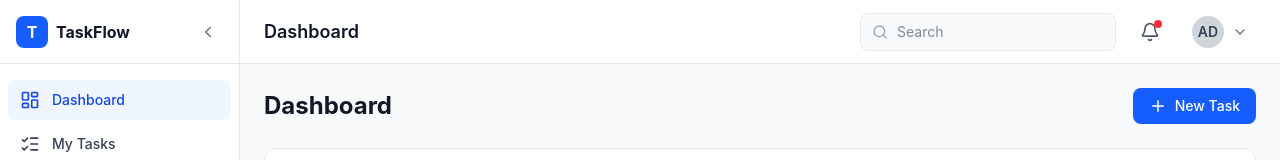
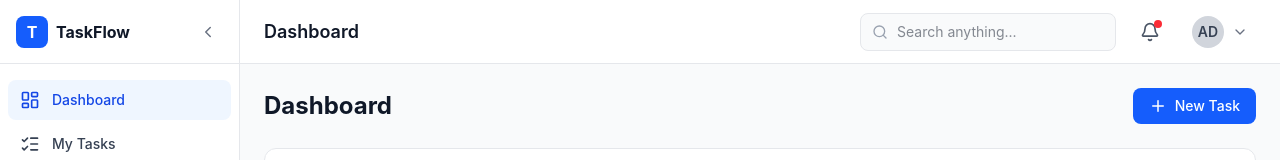
Before and after one commit to phurimart14/task-dashboard, a React (Vite) app: page / in a window 1280 px wide. Shown: the top 160 px of the page. Built offline with nearby package versions, Linux system fonts and the light colour scheme.

Commit message:
feat: add global smart search in header

```diff
--- a/src/components/layout/Header.tsx
+++ b/src/components/layout/Header.tsx
@@ -1,6 +1,10 @@
-import { Search, Bell, ChevronDown } from 'lucide-react';
+import { Search, Bell, ChevronDown, X } from "lucide-react";
+import { useTaskStore } from "../../store/useTaskStore";
 
 export default function Header() {
+  const globalSearch = useTaskStore((state) => state.globalSearch);
+  const setGlobalSearch = useTaskStore((state) => state.setGlobalSearch);
+
   return (
     <header className="h-16 bg-white border-b border-gray-200 flex items-center justify-between px-6">
       {/* Page Title */}
@@ -16,9 +20,20 @@ export default function Header() {
           />
           <input
             type="text"
-            placeholder="Search"
-            className="pl-9 pr-4 py-2 text-sm bg-gray-50 border border-gray-200 rounded-lg w-64 focus:outline-none focus:ring-2 focus:ring-blue-500 focus:border-transparent"
+            placeholder="Search anything..."
+            value={globalSearch}
+            onChange={(e) => setGlobalSearch(e.target.value)}
+            className="pl-9 pr-9 py-2 text-sm bg-gray-50 border border-gray-200 rounded-lg w-64 focus:outline-none focus:ring-2 focus:ring-blue-500 focus:border-transparent"
           />
+          {globalSearch && (
+            <button
+              onClick={() => setGlobalSearch("")}
+              className="absolute right-2 top-1/2 -translate-y-1/2 p-1 hover:bg-gray-200 rounded"
+              aria-label="Clear search"
+            >
+              <X size={14} className="text-gray-400" />
+            </button>
+          )}
         </div>
 
         {/* Notification */}
--- a/src/pages/DashboardPage.tsx
+++ b/src/pages/DashboardPage.tsx
@@ -13,6 +13,7 @@ const COLUMNS: { status: Status; title: string; color: string }[] = [
 
 export default function DashboardPage() {
   const tasks = useTaskStore((state) => state.tasks);
+  const globalSearch = useTaskStore((state) => state.globalSearch);
 
   // Filter states
   const [searchQuery, setSearchQuery] = useState("");
@@ -22,7 +23,16 @@ export default function DashboardPage() {
   // Filter tasks ตาม search + filters
   const filteredTasks = useMemo(() => {
     return tasks.filter((task) => {
-      // Search: เฉพาะชื่อ task (case-insensitive)
+      // Global Search (Item A): ค้นได้ทุก field
+      const globalMatch =
+        globalSearch === "" ||
+        task.title.toLowerCase().includes(globalSearch.toLowerCase()) ||
+        task.priority.toLowerCase().includes(globalSearch.toLowerCase()) ||
+        task.status.toLowerCase().includes(globalSearch.toLowerCase()) ||
+        task.tag.toLowerCase().includes(globalSearch.toLowerCase()) ||
+        task.project.toLowerCase().includes(globalSearch.toLowerCase());
+
+      // Local Search (Item B): เฉพาะชื่อ task
       const matchSearch =
         searchQuery === "" ||
         task.title.toLowerCase().includes(searchQuery.toLowerCase());
@@ -36,9 +46,9 @@ export default function DashboardPage() {
         statusFilter === "All" || task.status === statusFilter;
 
       // ต้องตรงทุกเงื่อนไข (AND)
-      return matchSearch && matchPriority && matchStatus;
+      return globalMatch && matchSearch && matchPriority && matchStatus;
     });
-  }, [tasks, searchQuery, priorityFilter, statusFilter]);
+  }, [tasks, globalSearch, searchQuery, priorityFilter, statusFilter]);
 
   const handleClearAll = () => {
     setSearchQuery("");
```
